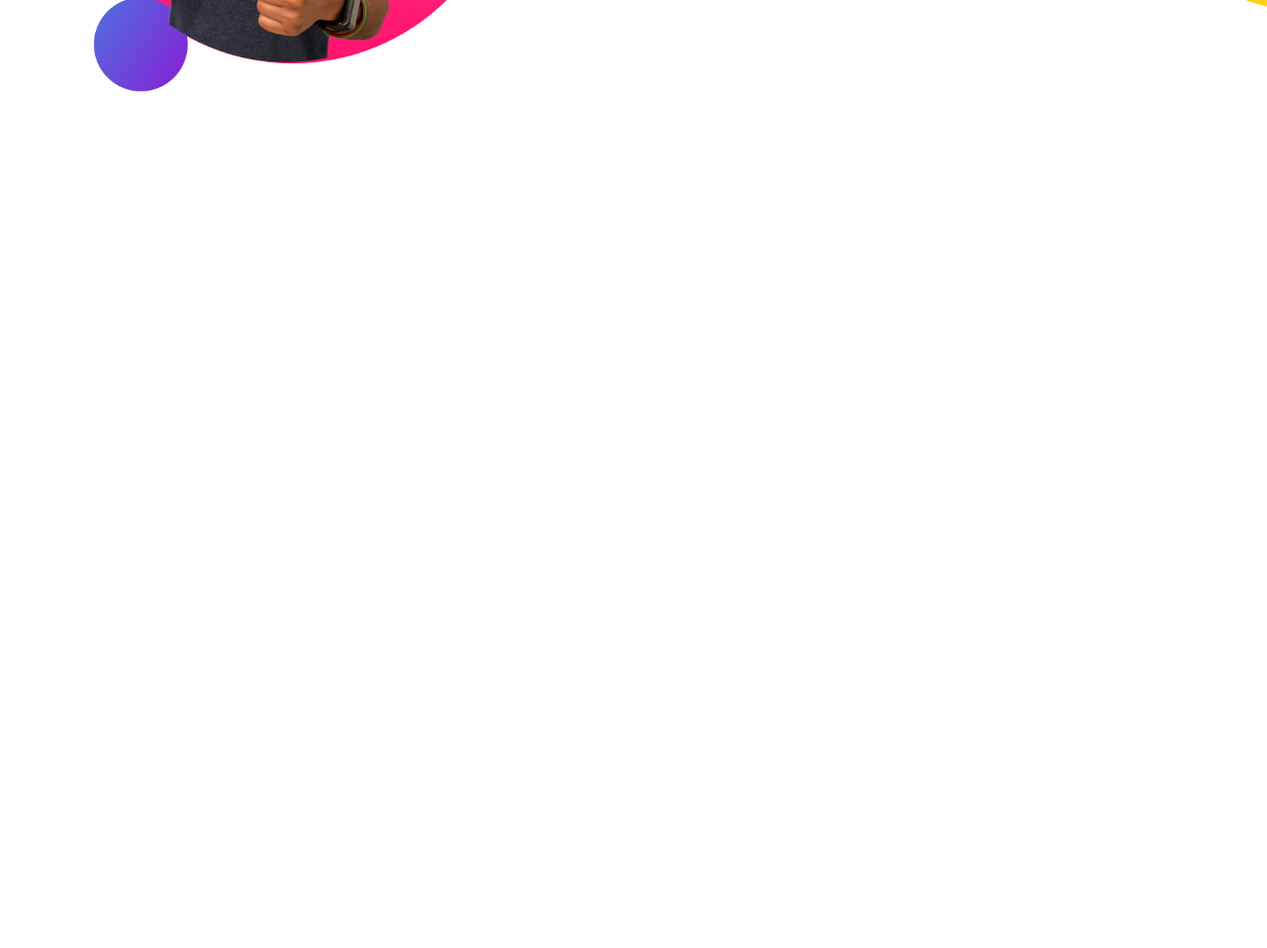
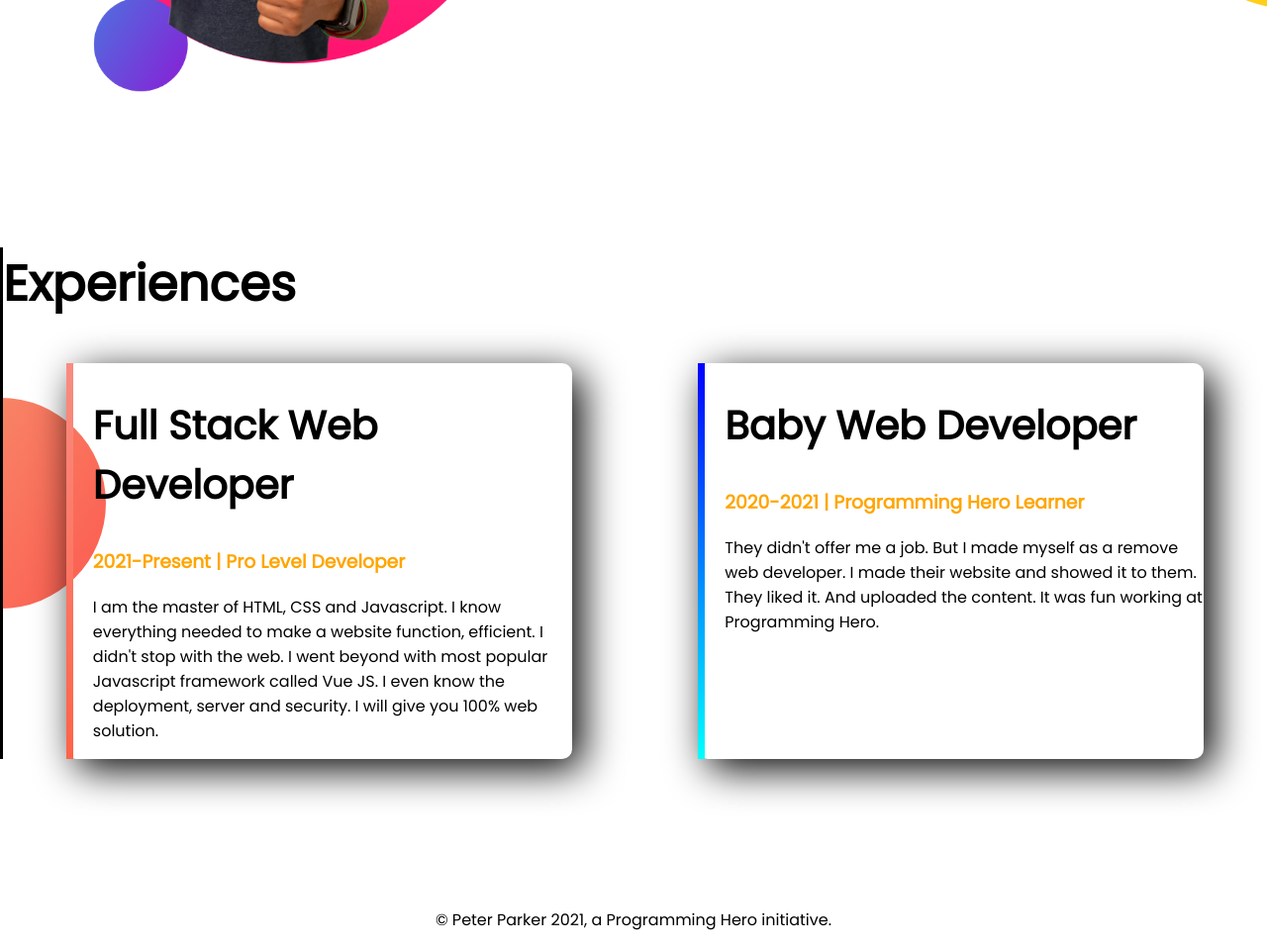
Before and after one commit to sheikhsumaya/Developer-portfolio, a plain HTML site: page index.html in a window 1280 px wide. Shown: the part 1024-1982 px from the top of the page at 99% size. Before the commit the page ends 1274 px from the top, so only its background shows below. Drawn offline with Linux system fonts and the light colour scheme.

Commit message:
some addition

```diff
--- a/index.html
+++ b/index.html
@@ -11,7 +11,7 @@
     <link rel="stylesheet" href="style.css">
 </head>
 <body>
-    <section class="top-banner">
+    <section class="top-banner flexible-container">
         <div class="half-width">
             <h1>Welcome To</h1>
         <h1> <span class="org">Jhankar Mahbub</span> World!</h1>
@@ -24,7 +24,7 @@
         </div>
 
     </section>
-    <section class="dream-big">
+    <section class="dream-big flexible-container">
          <div class="half-width">
              <img src="images/jhankar2.png" alt="">
          </div>
@@ -35,5 +35,25 @@
              <a class="link-button" target="_blank" href="">DOWNLOAD RESUME</a>
          </div>
     </section>
+    <section class="experiences-area">
+        <h1>Experiences</h1>
+        <div class="flexible-container">
+            <div id="full-dev-experience"
+            class="experiences-item"
+            >
+                <h2>Full Stack Web Developer</h2>
+                <h3 class="org">2021-Present | Pro Level Developer</h3>
+                <p>I am the master of HTML, CSS and Javascript. I know everything needed to make a website function, efficient. I didn't stop with the web. I went beyond with most popular Javascript framework called Vue JS. I even know the deployment, server and security. I will give you 100% web solution.</p>
+            </div>
+            <div id="web-dev-experience" class="experiences-item">
+                <h2>Baby Web Developer</h2>
+                <h3 class="org">2020-2021 | Programming Hero Learner</h3>
+                <p>They didn't offer me a job. But I made myself as a remove web developer. I made their website and showed it to them. They liked it. And uploaded the content. It was fun working at Programming Hero.</p>
+            </div>
+        </div>
+        </section>
+        <footer>
+            <p>© Peter Parker 2021, a Programming Hero initiative.</p>
+        </footer>
 </body>
 </html>
--- a/style.css
+++ b/style.css
@@ -5,10 +5,13 @@ body {
 h1 {
   font-size: 50px;
 }
+h2 {
+  font-size: 40px;
+}
 .org {
   color: orange;
 }
-section {
+.flexible-container {
   display: flex;
   margin-bottom: 150px;
 }
@@ -19,9 +22,9 @@ section {
 .half-width img {
   width: 80%;
 }
-link-button {
+.link-button {
   text-decoration: none;
-  background-color: liner-gradient(orange, tomato);
+  background-image: linear-gradient(orange, tomato);
   padding: 10px 40px;
   border-radius: 5px;
   color: white;
@@ -36,3 +39,30 @@ link-button {
   background-repeat: no-repeat;
   background-position: right;
 }
+.experiences-item {
+  width: 40%;
+  margin-left: 5%;
+  margin-right: 5%;
+  padding-left: 20px;
+  box-shadow: 10px 10px 40px;
+  border-radius: 10px;
+}
+.experiences-area {
+  background-image: url(images/exp-bg.png);
+  background-repeat: no-repeat;
+  background-position: left;
+  border-left: solid black;
+}
+#web-dev-experience {
+  border-left: 7px solid;
+  border-image: linear-gradient(blue, cyan);
+  border-image-slice: 1;
+}
+#full-dev-experience {
+  border-left: 7px solid;
+  border-image: linear-gradient(rgb(248, 140, 129), tomato);
+  border-image-slice: 1;
+}
+footer p {
+  text-align: center;
+}
```
Also changed, not shown: images/my-bg.png (deleted), images/my-bg2.png (deleted), 4 other files.
